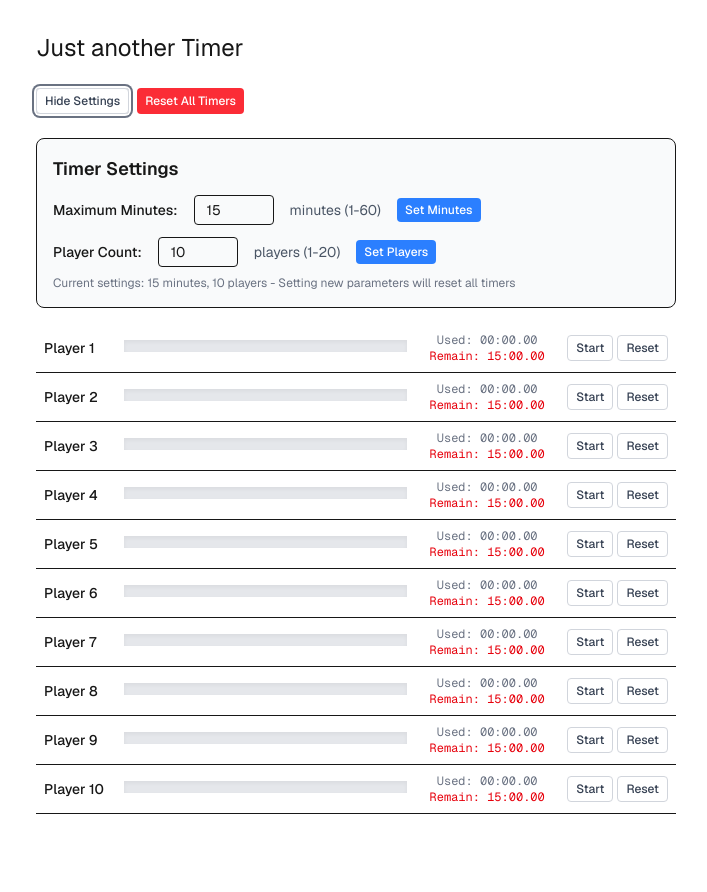
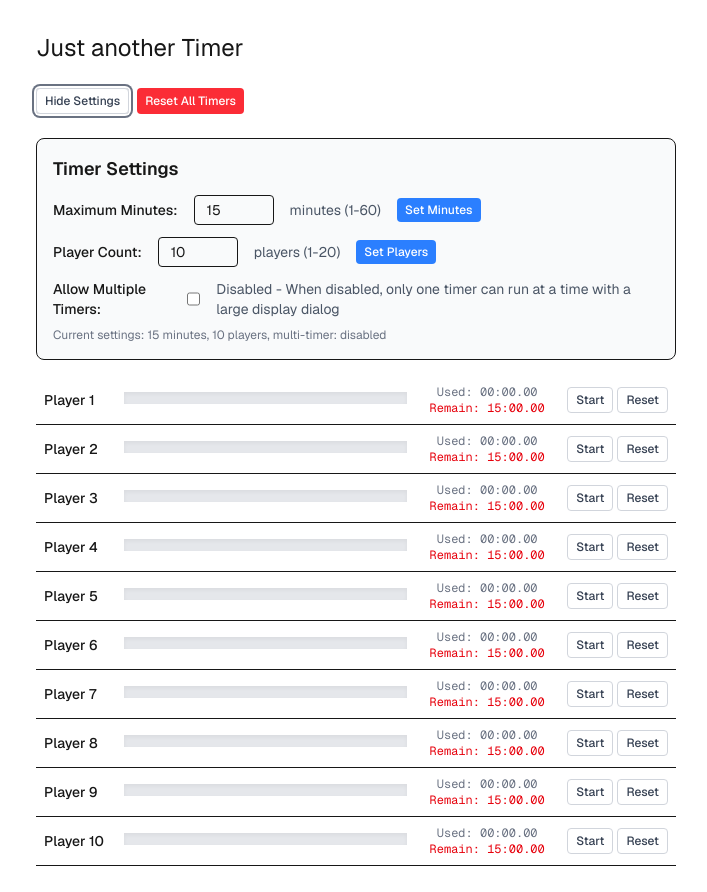
Before and after one commit to LunchBox/next-timer, a Next.js app: page / in a window 1280 px wide. Both pictures are taken after a click on the button "Show Settings". Shown: the top 892 px of the page, without its empty margins (284-991 px from the left). Before the commit the page ends 846 px from the top, so only its background shows below. Built offline with nearby package versions, Linux system fonts and the light colour scheme.

Commit message:
add dialog to show timer

```diff
--- a/app/page.tsx
+++ b/app/page.tsx
@@ -38,10 +38,31 @@ export default function Home() {
     return 10;
   };
 
+  // Load allowMultiTimer from localStorage or default to false
+  const loadAllowMultiTimer = () => {
+    if (typeof window !== "undefined") {
+      const saved = localStorage.getItem("timer-allow-multi-timer");
+      if (saved) {
+        try {
+          return saved === "true";
+        } catch (e) {
+          return false;
+        }
+      }
+    }
+    return false;
+  };
+
   const [resetSignal, setResetSignal] = useState(0);
   const [maxMinutes, setMaxMinutes] = useState(() => loadMaxMinutes());
   const [playerCount, setPlayerCount] = useState(() => loadPlayerCount());
+  const [allowMultiTimer, setAllowMultiTimer] = useState(() =>
+    loadAllowMultiTimer(),
+  );
   const [showSettings, setShowSettings] = useState(false);
+  const [activeTimerDialog, setActiveTimerDialog] = useState<number | null>(
+    null,
+  );
 
   const handleResetAll = () => {
     const firstConfirm = window.confirm(
@@ -98,6 +119,20 @@ export default function Home() {
     setResetSignal((prev) => prev + 1);
   };
 
+  const handleSetAllowMultiTimer = (allow: boolean) => {
+    setAllowMultiTimer(allow);
+
+    // Save to localStorage
+    if (typeof window !== "undefined") {
+      localStorage.setItem("timer-allow-multi-timer", allow.toString());
+    }
+
+    // If disabling multi-timer, close any active dialog
+    if (!allow) {
+      setActiveTimerDialog(null);
+    }
+  };
+
   return (
     <div className="flex min-h-screen items-center justify-center bg-zinc-50 font-sans dark:bg-black">
       <main className="flex min-h-screen w-full max-w-3xl flex-col items-center justify-between py-8 px-16 bg-white dark:bg-black sm:items-start">
@@ -122,8 +157,10 @@ export default function Home() {
           <TimerSettings
             maxMinutes={maxMinutes}
             playerCount={playerCount}
+            allowMultiTimer={allowMultiTimer}
             onSetMaxMinutes={handleSetMaxMinutes}
             onSetPlayerCount={handleSetPlayerCount}
+            onSetAllowMultiTimer={handleSetAllowMultiTimer}
           />
         )}
 
@@ -134,6 +171,9 @@ export default function Home() {
             key={i}
             resetSignal={resetSignal}
             maxMinutes={maxMinutes}
+            allowMultiTimer={allowMultiTimer}
+            activeTimerDialog={activeTimerDialog}
+            onSetActiveTimerDialog={setActiveTimerDialog}
           />
         ))}
       </main>
--- a/app/timer-settings.tsx
+++ b/app/timer-settings.tsx
@@ -4,15 +4,19 @@ import Button from "./button";
 interface TimerSettingsProps {
   maxMinutes: number;
   playerCount: number;
+  allowMultiTimer: boolean;
   onSetMaxMinutes: (minutes: number) => void;
   onSetPlayerCount: (count: number) => void;
+  onSetAllowMultiTimer: (allow: boolean) => void;
 }
 
 export default function TimerSettings({
   maxMinutes,
   playerCount,
+  allowMultiTimer,
   onSetMaxMinutes,
   onSetPlayerCount,
+  onSetAllowMultiTimer,
 }: TimerSettingsProps) {
   const [inputMinutes, setInputMinutes] = useState(maxMinutes.toString());
   const [inputPlayerCount, setInputPlayerCount] = useState(
@@ -70,7 +74,10 @@ export default function TimerSettings({
       </form>
 
       {/* Player Count Setting */}
-      <form onSubmit={handleSetPlayerCount} className="flex items-center gap-4">
+      <form
+        onSubmit={handleSetPlayerCount}
+        className="flex items-center gap-4 mb-3"
+      >
         <label htmlFor="playerCount" className="text-sm font-medium">
           Player Count:
         </label>
@@ -90,9 +97,27 @@ export default function TimerSettings({
         </Button>
       </form>
 
+      {/* Multi Timer Setting */}
+      <div className="flex items-center gap-4">
+        <label htmlFor="allowMultiTimer" className="text-sm font-medium">
+          Allow Multiple Timers:
+        </label>
+        <input
+          id="allowMultiTimer"
+          type="checkbox"
+          checked={allowMultiTimer}
+          onChange={(e) => onSetAllowMultiTimer(e.target.checked)}
+          className="w-4 h-4 text-blue-600 bg-gray-100 border-gray-300 rounded focus:ring-blue-500"
+        />
+        <span className="text-sm text-gray-600">
+          {allowMultiTimer ? "Enabled" : "Disabled"} - When disabled, only one
+          timer can run at a time with a large display dialog
+        </span>
+      </div>
+
       <p className="text-xs text-gray-500 mt-2">
-        Current settings: {maxMinutes} minutes, {playerCount} players - Setting
-        new parameters will reset all timers
+        Current settings: {maxMinutes} minutes, {playerCount} players,
+        multi-timer: {allowMultiTimer ? "enabled" : "disabled"}
       </p>
     </div>
   );
--- a/app/timer.tsx
+++ b/app/timer.tsx
@@ -7,10 +7,16 @@ export default function Timer({
   cIdx,
   resetSignal,
   maxMinutes,
+  allowMultiTimer,
+  activeTimerDialog,
+  onSetActiveTimerDialog,
 }: {
   cIdx: number;
   resetSignal?: number;
   maxMinutes: number;
+  allowMultiTimer: boolean;
+  activeTimerDialog: number | null;
+  onSetActiveTimerDialog: (timerId: number | null) => void;
 }) {
   const storageKey = `timer-${cIdx}`;
   const MAX_TIME = maxMinutes * 60 * 1000; // Convert minutes to milliseconds
@@ -120,6 +126,10 @@ export default function Timer({
 
   const handleStart = () => {
     if (time < MAX_TIME) {
+      if (!allowMultiTimer) {
+        // If multi-timer is not allowed, show dialog for this timer
+        onSetActiveTimerDialog(cIdx);
+      }
       setIsRunning(true);
     }
   };
@@ -147,6 +157,14 @@ export default function Timer({
     setIsRunning(false);
     setTime(0);
   };
+
+  const handleDialogClose = () => {
+    setIsRunning(false);
+    onSetActiveTimerDialog(null);
+  };
+
+  const showDialog =
+    !allowMultiTimer && activeTimerDialog === cIdx && isRunning;
 
   return (
     <div className="flex w-full items-center gap-4 p-2 border-b">
@@ -184,6 +202,26 @@ export default function Timer({
           Reset
         </Button>
       </div>
+
+      {/* Large Timer Dialog */}
+      {showDialog && (
+        <div className="fixed inset-0 bg-white bg-opacity-50 flex items-center justify-center z-50">
+          <div className="bg-white dark:bg-gray-800 rounded-lg p-8 max-w-md w-full mx-4 text-center border-2 border-gray-300">
+            <div className="mb-4">
+              <h2 className="text-xl font-semibold mb-2">Player {cIdx + 1}</h2>
+              <div className="text-6xl font-bold font-mono text-gray-900 mb-4">
+                {formatTime(time)}
+              </div>
+              <div className="text-lg text-gray-600">
+                Remaining: {formatTime(remainingTime)}
+              </div>
+            </div>
+            <Button onClick={handleDialogClose} variant="primary" size="md">
+              Close Timer
+            </Button>
+          </div>
+        </div>
+      )}
     </div>
   );
 }
```
